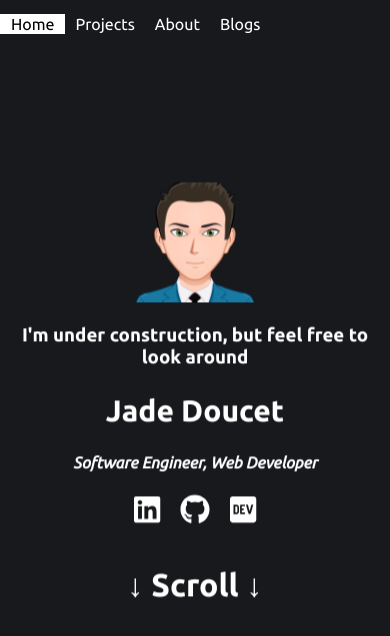
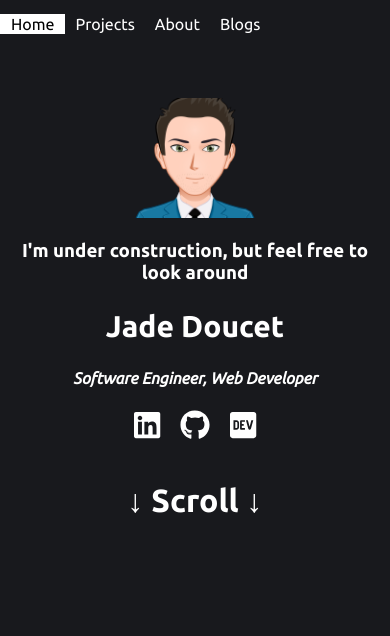
Before and after one commit to JadeJDoucet/portfolio-2020, a React (Create React App) app: page / in a window 390 px wide. Shown: the top 636 px of the page. Built offline with nearby package versions, Linux system fonts and the light colour scheme.

Commit message:
updated page transforms for mobile

```diff
--- a/src/App.css
+++ b/src/App.css
@@ -57,7 +57,6 @@
   background-position: center;
   background-repeat: no-repeat;
   transform: translateY(10%);
-
 }
 
 #home h2 {
@@ -67,6 +66,12 @@
 
 .titles {
   font-style: italic;
+}
+
+@media all and (max-width: 825px) {
+  #home {
+    transform: translateY(0%);
+  }
 }
 
 
@@ -102,7 +107,7 @@
 
   #about {
     padding: 3px;
-    transform: translateY(0%);
+    transform: translateY(-10%);
   }
   #job-container{
     /*flex-direction: row;*/
@@ -130,7 +135,7 @@
   border: #fff 2px solid;
   cursor: pointer;
   background-color: #2d5839;
-  padding: 0px 5px;
+  padding: 5px 5px;
 }
 
 .flip-card-inner:hover {
@@ -180,6 +185,9 @@
   .project-link {
     height: 70%;
   }
+  #projects {
+    transform: translateY(-5%);
+  }
 }
 
 @media all and (max-width: 475px) {
```
